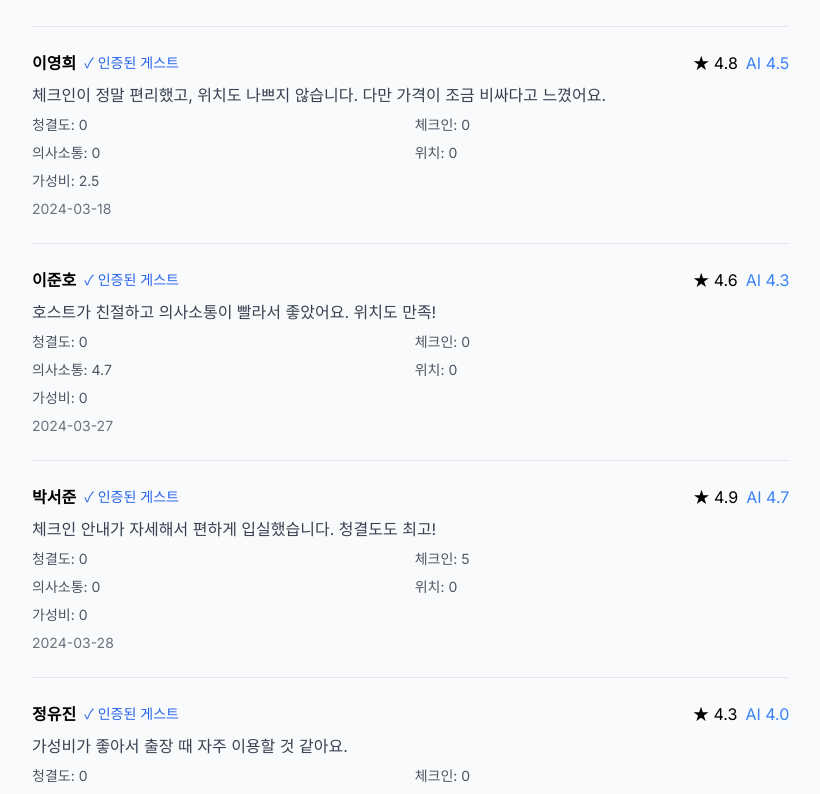
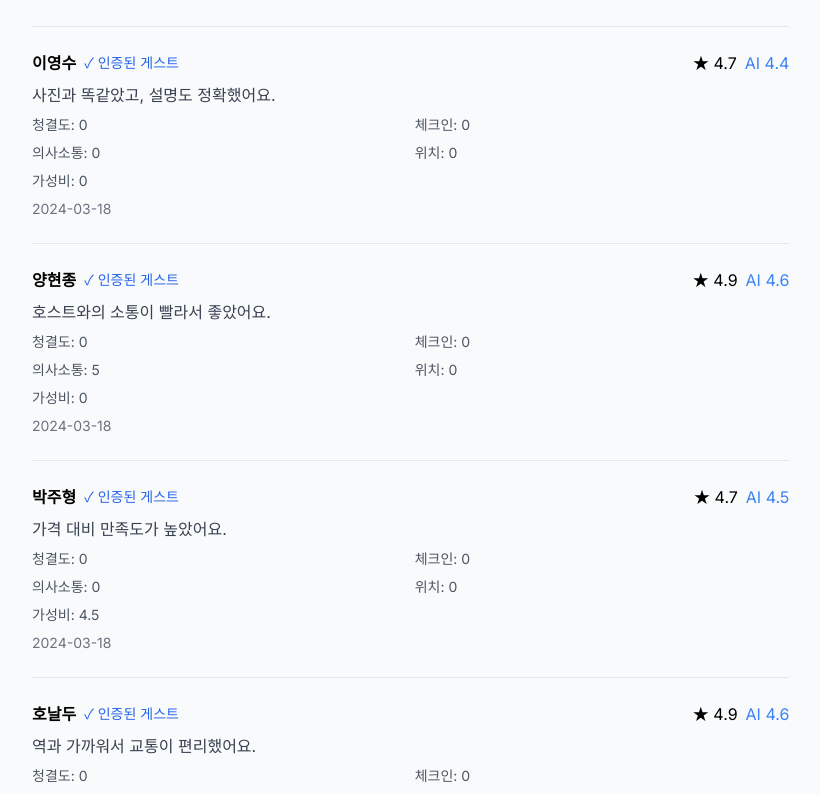
Before and after one commit to WonWoooPark/please, a Next.js app: page /accommodation/1 in a window 1280 px wide. Shown: the part 1626-2420 px from the top of the page, without its empty margins (32-852 px from the left). Built offline with nearby package versions, Linux system fonts and the light colour scheme.

Commit message:
Update sampleData.ts

```diff
--- a/app/data/sampleData.ts
+++ b/app/data/sampleData.ts
@@ -22,577 +22,185 @@ export const sampleAccommodations: Accommodation[] = [
       location: { rating: 4.4, aiRating: 4.1 },
       value: { rating: 4.0, aiRating: 3.7 }
     },
-    reviews: [
+    "reviews": [
     {
-        id: '1',
-        userId: 'user1',
-        userName: '김철수',
-        date: '2024-03-15',
-        rating: 5.0,
-        aiRating: 4.2,
-        category: 'cleanliness',
-        categoryScore: 5.0,
-        comment: '꽤나 깨끗하고 지낼만 했던 숙소입니다!.',
-        isVerified: true,
-        categoryRatings: {
-          cleanliness: 4.2,
-          accuracy: 0,
-          checkIn: 0,
-          communication: 0,
-          location: 0,
-          value: 0
+      "id": "1",
+      "userId": "user1",
+      "userName": "김철수",
+      "date": "2024-03-15",
+      "rating": 5.0,
+      "aiRating": 4.2,
+      "category": "cleanliness",
+      "categoryScore": 5.0,
+      "comment": "꽤나 깨끗하고 지낼만 했던 숙소입니다!.",
+      "isVerified": true,
+      "categoryRatings": {
+        "cleanliness": 4.2,
+        "accuracy": 0,
+        "checkIn": 0,
+        "communication": 0,
+        "location": 0,
+        "value": 0
       }
     },
     {
-        id: '2-checkIn',
-        userId: 'user2',
-        userName: '이영희',
-        date: '2024-03-18',
-        rating: 4.8,
-        aiRating: 4.5,
-        comment: '체크인이 정말 편리했고, 위치도 나쁘지 않습니다. 다만 가격이 조금 비싸다고 느꼈어요.',
-        isVerified: true,
-        category: 'checkIn',
-        categoryScore: 5.0,
-        categoryRatings: {
-          cleanliness: 0,
-          accuracy: 0,
-          checkIn: 5.0,
-          communication: 0,
-          location: 4.0,
-          value: 2.5
+      "id": "2-checkIn",
+      "userId": "user2",
+      "userName": "이영희",
+      "date": "2024-03-18",
+      "rating": 4.8,
+      "aiRating": 4.5,
+      "comment": "체크인이 정말 편리했고, 위치도 나쁘지 않습니다. 다만 가격이 조금 비싸다고 느꼈어요.",
+      "isVerified": true,
+      "category": "checkIn",
+      "categoryScore": 5.0,
+      "categoryRatings": {
+        "cleanliness": 0,
+        "accuracy": 0,
+        "checkIn": 5.0,
+        "communication": 0,
+        "location": 4.0,
+        "value": 2.5
       }
     },
     {
-        id: '2-location',
-        userId: 'user2',
-        userName: '이영희',
-        date: '2024-03-18',
-        rating: 4.8,
-        aiRating: 4.5,
-        comment: '체크인이 정말 편리했고, 위치도 나쁘지 않습니다. 다만 가격이 조금 비싸다고 느꼈어요.',
-        isVerified: true,
-        category: 'location',
-        categoryScore: 4.0,
-        categoryRatings: {
-          cleanliness: 0,
-          accuracy: 0,
-          checkIn: 5.0,
-          communication: 0,
-          location: 4.0,
-          value: 2.5
+      "id": "2-cleanliness",
+      "userId": "user2",
+      "userName": "이영자",
+      "date": "2024-03-18",
+      "rating": 4.8,
+      "aiRating": 4.5,
+      "comment": "청소 상태가 정말 깔끔했어요!",
+      "isVerified": true,
+      "category": "cleanliness",
+      "categoryScore": 5.0,
+      "categoryRatings": {
+        "cleanliness": 5.0,
+        "accuracy": 0,
+        "checkIn": 0,
+        "communication": 0,
+        "location": 0,
+        "value": 0
       }
     },
     {
-          id: '3-location',
-          userId: 'user2',
-          userName: '이영희',
-          date: '2024-03-18',
-          rating: 4.8,
-          aiRating: 4.5,
-          comment: '체크인이 정말 편리했고, 위치도 나쁘지 않습니다. 다만 가격이 조금 비싸다고 느꼈어요.',
-          isVerified: true,
-          category: 'value',
-          categoryScore: 2.5,
-          categoryRatings: {
-            cleanliness: 0,
-            accuracy: 0,
-            checkIn: 5.0,
-            communication: 0,
-            location: 4.0,
-            value: 2.5
+      "id": "2-accuracy",
+      "userId": "user2",
+      "userName": "이영수",
+      "date": "2024-03-18",
+      "rating": 4.7,
+      "aiRating": 4.4,
+      "comment": "사진과 똑같았고, 설명도 정확했어요.",
+      "isVerified": true,
+      "category": "accuracy",
+      "categoryScore": 4.8,
+      "categoryRatings": {
+        "cleanliness": 0,
+        "accuracy": 4.8,
+        "checkIn": 0,
+        "communication": 0,
+        "location": 0,
+        "value": 0
       }
     },
     {
-        id: '6',
-        userId: 'user6',
-        userName: '이준호',
-        date: '2024-03-27',
-        rating: 4.6,
-        aiRating: 4.3,
-        comment: '호스트가 친절하고 의사소통이 빨라서 좋았어요. 위치도 만족!',
-        isVerified: true,
-        category: 'communication',
-        categoryScore: 4.7,
-        categories: [
-          {
-            name: 'communication',
-            score: 4.7,
-            aiScore: 4.5,
-            keywords: ['친절', '빠름']
-          },
-          {
-            name: 'location',
-            score: 4.5,
-            aiScore: 4.2,
-            keywords: ['위치', '만족']
-          }
-        ],
-        categoryRatings: {
-          cleanliness: 0,
-          accuracy: 0,
-          checkIn: 0,
-          communication: 4.7,
-          location: 4.5,
-          value: 0
+      "id": "2-communication",
+      "userId": "user2",
+      "userName": "양현종",
+      "date": "2024-03-18",
+      "rating": 4.9,
+      "aiRating": 4.6,
+      "comment": "호스트와의 소통이 빨라서 좋았어요.",
+      "isVerified": true,
+      "category": "communication",
+      "categoryScore": 5.0,
+      "categoryRatings": {
+        "cleanliness": 0,
+        "accuracy": 0,
+        "checkIn": 0,
+        "communication": 5.0,
+        "location": 0,
+        "value": 0
       }
     },
     {
-        id: '7',
-        userId: 'user7',
-        userName: '박서준',
-        date: '2024-03-28',
-        rating: 4.9,
-        aiRating: 4.7,
-        comment: '체크인 안내가 자세해서 편하게 입실했습니다. 청결도도 최고!',
-        isVerified: true,
-        category: 'checkIn',
-        categoryScore: 5.0,
-        categories: [
-          {
-            name: 'checkIn',
-            score: 5.0,
-            aiScore: 4.8,
-            keywords: ['체크인', '안내', '편함']
-          },
-          {
-            name: 'cleanliness',
-            score: 5.0,
-            aiScore: 4.7,
-            keywords: ['청결', '최고']
-          }
-        ],
-        categoryRatings: {
-          cleanliness: 5.0,
-          accuracy: 0,
-          checkIn: 5.0,
-          communication: 0,
-          location: 0,
-          value: 0
+      "id": "2-value",
+      "userId": "user2",
+      "userName": "박주형",
+      "date": "2024-03-18",
+      "rating": 4.7,
+      "aiRating": 4.5,
+      "comment": "가격 대비 만족도가 높았어요.",
+      "isVerified": true,
+      "category": "value",
+      "categoryScore": 4.5,
+      "categoryRatings": {
+        "cleanliness": 0,
+        "accuracy": 0,
+        "checkIn": 0,
+        "communication": 0,
+        "location": 0,
+        "value": 4.5
       }
     },
     {
-        id: '8',
-        userId: 'user8',
-        userName: '정유진',
-        date: '2024-03-29',
-        rating: 4.3,
-        aiRating: 4.0,
-        comment: '가성비가 좋아서 출장 때 자주 이용할 것 같아요.',
-        isVerified: true,
-        category: 'value',
-        categoryScore: 4.5,
-        categories: [
-          {
-            name: 'value',
-            score: 4.5,
-            aiScore: 4.3,
-            keywords: ['가성비', '출장']
-          }
-        ],
-        categoryRatings: {
-          cleanliness: 0,
-          accuracy: 0,
-          checkIn: 0,
-          communication: 0,
-          location: 0,
-          value: 4.5
+      "id": "2-location2",
+      "userId": "user2",
+      "userName": "호날두",
+      "date": "2024-03-18",
+      "rating": 4.9,
+      "aiRating": 4.6,
+      "comment": "역과 가까워서 교통이 편리했어요.",
+      "isVerified": true,
+      "category": "location",
+      "categoryScore": 5.0,
+      "categoryRatings": {
+        "cleanliness": 0,
+        "accuracy": 0,
+        "checkIn": 0,
+        "communication": 0,
+        "location": 5.0,
+        "value": 0
       }
     },
     {
-        id: '9',
-        userId: 'user9',
-        userName: '오세훈',
-        date: '2024-03-30',
-        rating: 4.7,
-        aiRating: 4.4,
-        comment: '시설이 새것 같고, 주변에 맛집도 많아요!',
-        isVerified: true,
-        category: 'cleanliness',
-        categoryScore: 4.8,
-        categories: [
-          {
-            name: 'cleanliness',
-            score: 4.8,
-            aiScore: 4.5,
-            keywords: ['시설', '새것']
-          },
-          {
-            name: 'location',
-            score: 4.6,
-            aiScore: 4.3,
-            keywords: ['맛집', '주변']
-          }
-        ],
-        categoryRatings: {
-          cleanliness: 4.8,
-          accuracy: 0,
-          checkIn: 0,
-          communication: 0,
-          location: 4.6,
-          value: 0
+      "id": "2-location",
+      "userId": "user2",
+      "userName": "이영희",
+      "date": "2024-03-18",
+      "rating": 4.8,
+      "aiRating": 4.5,
+      "comment": "체크인이 정말 편리했고, 위치도 나쁘지 않습니다. 다만 가격이 조금 비싸다고 느꼈어요.",
+      "isVerified": true,
+      "category": "location",
+      "categoryScore": 4.0,
+      "categoryRatings": {
+        "cleanliness": 0,
+        "accuracy": 0,
+        "checkIn": 5.0,
+        "communication": 0,
+        "location": 4.0,
+        "value": 2.5
       }
     },
     {
-        id: '10',
-        userId: 'user10',
-        userName: '김하늘',
-        date: '2024-04-01',
-        rating: 4.1,
-        aiRating: 3.9,
-        comment: '방이 생각보다 좁았지만, 위치는 최고입니다.',
-        isVerified: true,
-        category: 'location',
-        categoryScore: 5.0,
-        categories: [
-          {
-            name: 'location',
-            score: 5.0,
-            aiScore: 4.8,
-            keywords: ['위치', '최고']
-          },
-          {
-            name: 'value',
-            score: 3.5,
-            aiScore: 3.0,
-            keywords: ['좁음']
-          }
-        ],
-        categoryRatings: {
-          cleanliness: 0,
-          accuracy: 0,
-          checkIn: 0,
-          communication: 0,
-          location: 5.0,
-          value: 3.5
-        }
-      },
-      {
-        id: '11',
-        userId: 'user11',
-        userName: '이수민',
-        date: '2024-04-02',
-        rating: 4.5,
-        aiRating: 4.2,
-        comment: '청결도와 위치 모두 만족! 다음에도 또 이용하고 싶어요.',
-        isVerified: true,
-        category: 'cleanliness',
-        categoryScore: 4.7,
-        categories: [
-          {
-            name: 'cleanliness',
-            score: 4.7,
-            aiScore: 4.3,
-            keywords: ['청결', '만족']
-          },
-          {
-            name: 'location',
-            score: 4.6,
-            aiScore: 4.2,
-            keywords: ['위치', '만족']
-          }
-        ],
-        categoryRatings: {
-          cleanliness: 4.7,
-          accuracy: 0,
-          checkIn: 0,
-          communication: 0,
-          location: 4.6,
-          value: 0
-        }
-      },
-      {
-        id: '12',
-        userId: 'user12',
-        userName: '박지훈',
-        date: '2024-04-03',
-        rating: 4.0,
-        aiRating: 3.8,
-        comment: '체크인 과정이 조금 복잡했지만, 호스트가 잘 안내해주셨어요.',
-        isVerified: true,
-        category: 'checkIn',
-        categoryScore: 3.5,
-        categories: [
-          {
-            name: 'checkIn',
-            score: 3.5,
-            aiScore: 3.2,
-            keywords: ['체크인', '복잡']
-          },
-          {
-            name: 'communication',
-            score: 4.5,
-            aiScore: 4.0,
-            keywords: ['안내', '호스트']
-          }
-        ],
-        categoryRatings: {
-          cleanliness: 0,
-          accuracy: 0,
-          checkIn: 3.5,
-          communication: 4.5,
-          location: 0,
-          value: 0
-        }
-      },
-      {
-        id: '13',
-        userId: 'user13',
-        userName: '정민수',
-        date: '2024-04-04',
-        rating: 4.3,
-        aiRating: 4.0,
-        comment: '가성비와 청결 모두 만족! 추천합니다.',
-        isVerified: true,
-        category: 'value',
-        categoryScore: 4.5,
-        categories: [
-          {
-            name: 'value',
-            score: 4.5,
-            aiScore: 4.2,
-            keywords: ['가성비', '만족']
-          },
-          {
-            name: 'cleanliness',
-            score: 4.3,
-            aiScore: 4.0,
-            keywords: ['청결', '추천']
-          }
-        ],
-        categoryRatings: {
-          cleanliness: 4.3,
-          accuracy: 0,
-          checkIn: 0,
-          communication: 0,
-          location: 0,
-          value: 4.5
-        }
-      },
-      {
-        id: '14',
-        userId: 'user14',
-        userName: '이하늘',
-        date: '2024-04-05',
-        rating: 4.8,
-        aiRating: 4.6,
-        comment: '호스트가 정말 친절하고, 숙소도 쾌적했습니다.',
-        isVerified: true,
-        category: 'communication',
-        categoryScore: 4.9,
-        categories: [
-          {
-            name: 'communication',
-            score: 4.9,
-            aiScore: 4.7,
-            keywords: ['친절', '호스트']
-          },
-          {
-            name: 'cleanliness',
-            score: 4.8,
-            aiScore: 4.5,
-            keywords: ['쾌적', '숙소']
-          }
-        ],
-        categoryRatings: {
-          cleanliness: 4.8,
-          accuracy: 0,
-          checkIn: 0,
-          communication: 4.9,
-          location: 0,
-          value: 0
-        }
-      },
-      {
-        id: '15',
-        userId: 'user15',
-        userName: '김지수',
-        date: '2024-04-06',
-        rating: 4.2,
-        aiRating: 4.0,
-        comment: '위치가 좋아서 서울 시내 이동이 편리했어요.',
-        isVerified: true,
-        category: 'location',
-        categoryScore: 4.6,
-        categories: [
-          {
-            name: 'location',
-            score: 4.6,
-            aiScore: 4.3,
-            keywords: ['위치', '이동', '편리']
-          }
-        ],
-        categoryRatings: {
-          cleanliness: 0,
-          accuracy: 0,
-          checkIn: 0,
-          communication: 0,
-          location: 4.6,
-          value: 0
-        }
-      },
-      {
-        id: '16',
-        userId: 'user16',
-        userName: '박하늘',
-        date: '2024-04-07',
-        rating: 4.4,
-        aiRating: 4.1,
-        comment: '청결도와 체크인 모두 만족! 다음에도 또 이용할게요.',
-        isVerified: true,
-        category: 'cleanliness',
-        categoryScore: 4.5,
-        categories: [
-          {
-            name: 'cleanliness',
-            score: 4.5,
-            aiScore: 4.2,
-            keywords: ['청결', '만족']
-          },
-          {
-            name: 'checkIn',
-            score: 4.4,
-            aiScore: 4.0,
-            keywords: ['체크인', '만족']
-          }
-        ],
-        categoryRatings: {
-          cleanliness: 4.5,
-          accuracy: 0,
-          checkIn: 4.4,
-          communication: 0,
-          location: 0,
-          value: 0
-        }
-      },
-      {
-        id: '17',
-        userId: 'user17',
-        userName: '이민호',
-        date: '2024-04-08',
-        rating: 4.7,
-        aiRating: 4.5,
-        comment: '가성비 최고! 위치도 좋아요.',
-        isVerified: true,
-        category: 'value',
-        categoryScore: 4.8,
-        categories: [
-          {
-            name: 'value',
-            score: 4.8,
-            aiScore: 4.6,
-            keywords: ['가성비', '최고']
-          },
-          {
-            name: 'location',
-            score: 4.7,
-            aiScore: 4.5,
-            keywords: ['위치', '좋아요']
-          }
-        ],
-        categoryRatings: {
-          cleanliness: 0,
-          accuracy: 0,
-          checkIn: 0,
-          communication: 0,
-          location: 4.7,
-          value: 4.8
-        }
-      },
-      {
-        id: '18',
-        userId: 'user18',
-        userName: '최유진',
-        date: '2024-04-09',
-        rating: 4.3,
-        aiRating: 4.0,
-        comment: '체크인도 빠르고, 숙소가 조용해서 좋았어요.',
-        isVerified: true,
-        category: 'checkIn',
-        categoryScore: 4.6,
-        categories: [
-          {
-            name: 'checkIn',
-            score: 4.6,
-            aiScore: 4.3,
-            keywords: ['체크인', '빠름']
-          },
-          {
-            name: 'cleanliness',
-            score: 4.2,
-            aiScore: 4.0,
-            keywords: ['조용', '숙소']
-          }
-        ],
-        categoryRatings: {
-          cleanliness: 4.2,
-          accuracy: 0,
-          checkIn: 4.6,
-          communication: 0,
-          location: 0,
-          value: 0
-        }
-      },
-      {
-        id: '19',
-        userId: 'user19',
-        userName: '김민재',
-        date: '2024-04-10',
-        rating: 4.5,
-        aiRating: 4.2,
-        comment: '호스트가 친절해서 문의에 바로 답변해주셨어요.',
-        isVerified: true,
-        category: 'communication',
-        categoryScore: 4.8,
-        categories: [
-          {
-            name: 'communication',
-            score: 4.8,
-            aiScore: 4.5,
-            keywords: ['친절', '답변', '호스트']
-          }
-        ],
-        categoryRatings: {
-          cleanliness: 0,
-          accuracy: 0,
-          checkIn: 0,
-          communication: 4.8,
-          location: 0,
-          value: 0
-        }
-      },
-      {
-        id: '20',
-        userId: 'user20',
-        userName: '박지민',
-        date: '2024-04-11',
-        rating: 4.6,
-        aiRating: 4.3,
-        comment: '청결도와 위치 모두 만족! 재방문 의사 있습니다.',
-        isVerified: true,
-        category: 'cleanliness',
-        categoryScore: 4.7,
-        categories: [
-          {
-            name: 'cleanliness',
-            score: 4.7,
-            aiScore: 4.4,
-            keywords: ['청결', '만족']
-          },
-          {
-            name: 'location',
-            score: 4.6,
-            aiScore: 4.3,
-            keywords: ['위치', '재방문']
-          }
-        ],
-        categoryRatings: {
-          cleanliness: 4.7,
-          accuracy: 0,
-          checkIn: 0,
-          communication: 0,
-          location: 4.6,
-          value: 0
+      "id": "3-location",
+      "userId": "user2",
+      "userName": "이영희",
+      "date": "2024-03-18",
+      "rating": 4.8,
+      "aiRating": 4.5,
+      "comment": "체크인이 정말 편리했고, 위치도 나쁘지 않습니다. 다만 가격이 조금 비싸다고 느꼈어요.",
+      "isVerified": true,
+      "category": "value",
+      "categoryScore": 2.5,
+      "categoryRatings": {
+        "cleanliness": 0,
+        "accuracy": 0,
+        "checkIn": 5.0,
+        "communication": 0,
+        "location": 4.0,
+        "value": 2.5
       }
     }
   ]
```
Lines whose indentation alone changed are shown as unchanged.
